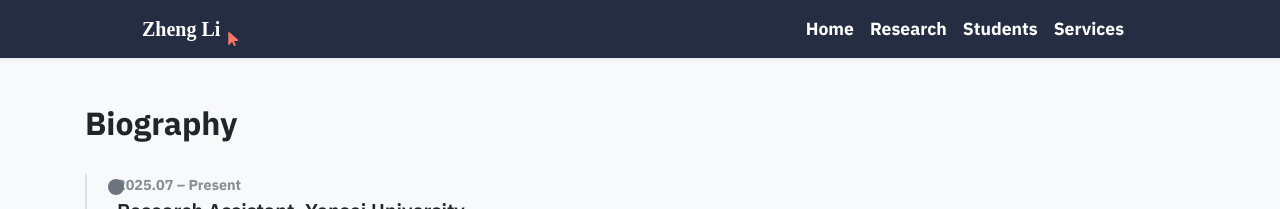
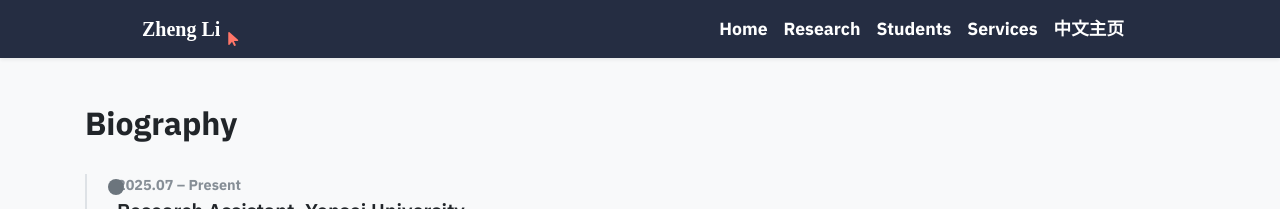
Before and after one commit to zhenglisec/zhenglisec.github.io, a Jekyll site: the page built from bio.html, in a window 1280 px wide. Shown: the top 209 px of the page. Built offline with Jekyll 4.4.1, drawn with Linux system fonts in a browser that asks for light colours; nearby versions of some CDN libraries; some web fonts are replaced; a style sheet for code colours, icons or effects is not loaded.

Commit message:
Add Chinese homepage link to navigation

```diff
--- a/_data/navigation.yml
+++ b/_data/navigation.yml
@@ -11,3 +11,5 @@ pages:
   url: /students
 - name: Services
   url: /services
+- name: 中文主页
+  url: https://faculty.sdu.edu.cn/zhenglisec/
```
